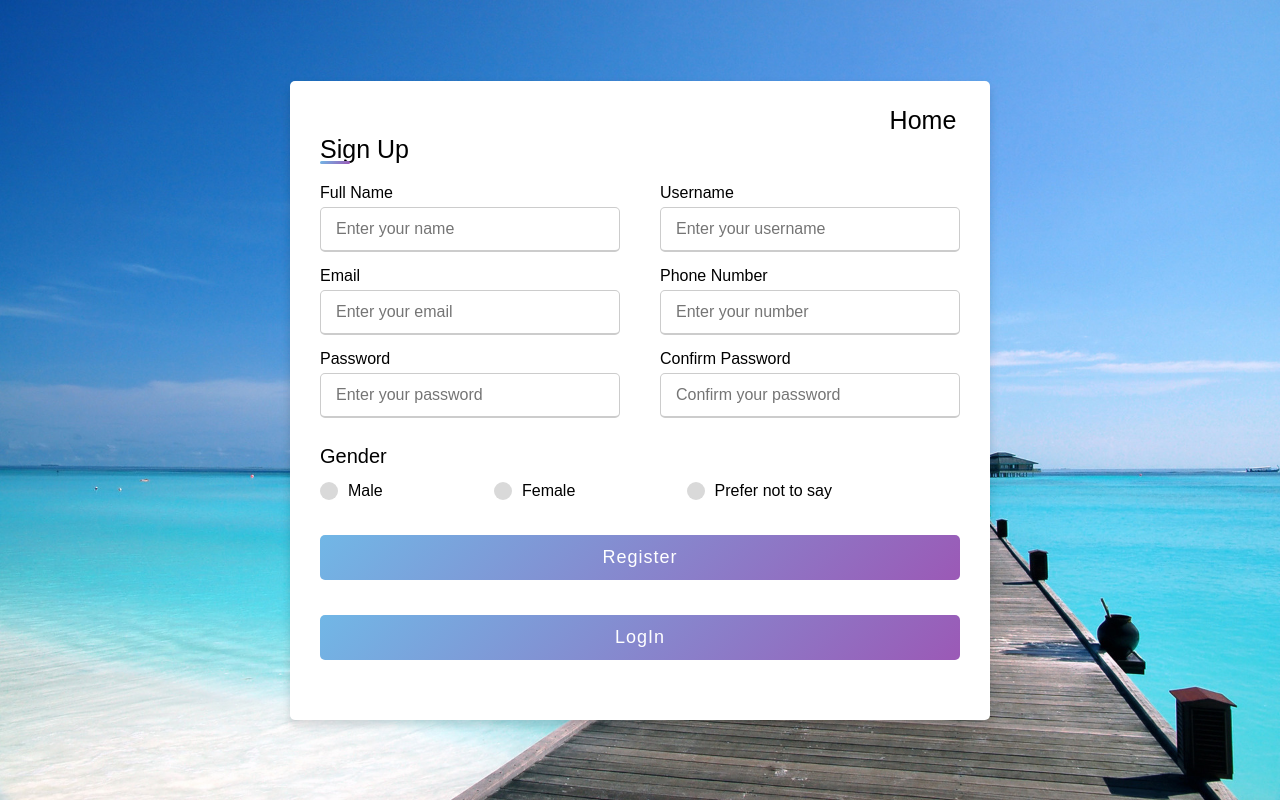
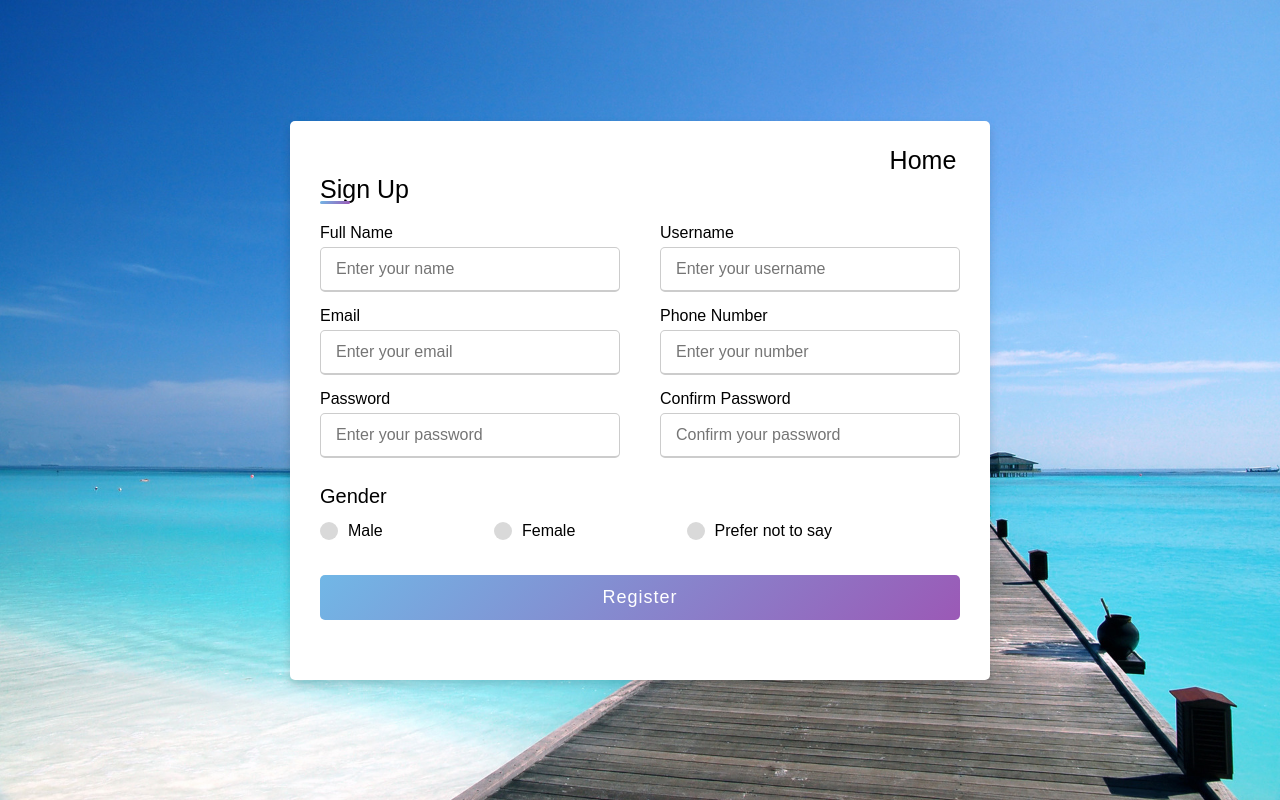
Before and after one commit to AgarwalAayushi/Web_Project, a plain HTML site: page SignIn.html in a window 1280 px wide. Drawn offline with Linux system fonts and the light colour scheme.

Commit message:
Update SignIn.html

```diff
--- a/SignIn.html
+++ b/SignIn.html
@@ -63,11 +63,6 @@ background-size: cover;">
           <input type="submit" value="Register">
         </div>
       </form>
-      <form class="" action="Index1.html" method="post">
-        <div class="button">
-          <input type="submit" value="LogIn">
-        </div>
-      </form>
     </div>
   </div>
 
```
